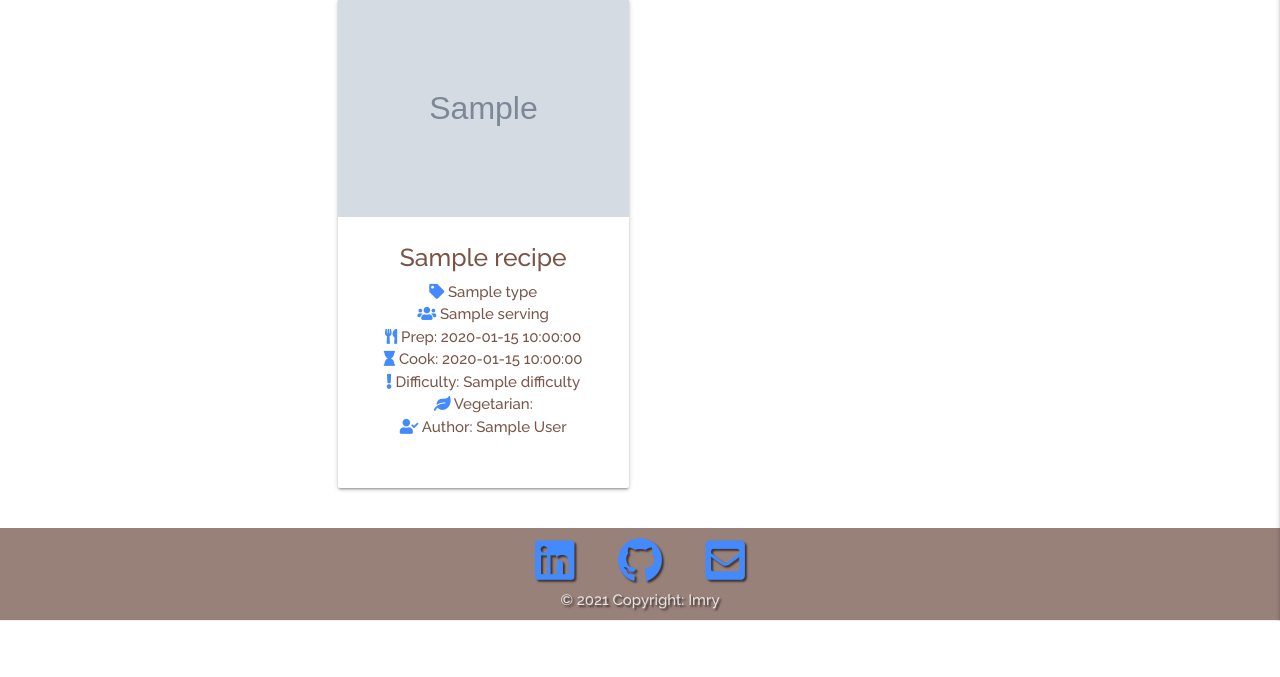
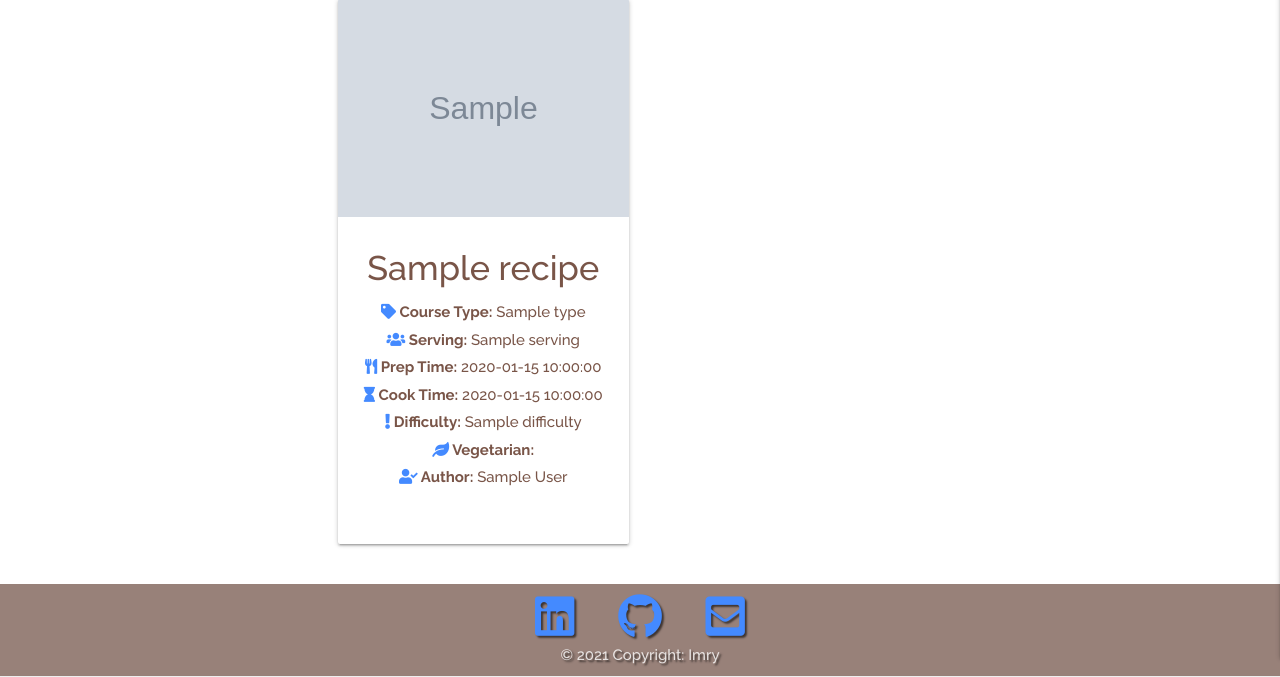
Before and after one commit to mattyImry/Nonna-s-Kitchen_MS3-Code-Institute, a Flask app: page / in a window 1280 px wide. Shown: the part 202-879 px from the top of the page. Before the commit the page ends 823 px from the top, so only its background shows below. Run offline with Flask 2, Linux system fonts and the light colour scheme; the visitor is signed in with stand-in values (Sample User, id 1); grey boxes marked "Sample" are stand-in pictures; a database or web service that is not in the repository returns one stand-in record (values such as "Sample title"); some libraries are stand-ins or nearby versions; some web fonts are replaced.

Commit message:
Complete sengle recipe page

```diff
--- a/static/css/style.css
+++ b/static/css/style.css
@@ -16,7 +16,6 @@ body::after {
 .text-shadow {
     text-shadow: 2px 2px 2px rgba(0, 0, 0, 0.6);
     padding: 0 25px;
-
 }
 
 /* NAVBAR */
@@ -47,7 +46,6 @@ body::after {
     height: 92px;
 }
 
-
 /* INDEX.HTML PAGE */
 
  .card .card-content {
@@ -57,6 +55,10 @@ body::after {
  .title-pages {
     font-weight: 600;
     margin-top: 35px;
+}
+
+.list-card {
+    padding-bottom: 5px;
 }
 
 /* REGISTER.HTML PAGE */
@@ -139,8 +141,16 @@ body::after {
     margin-top: 35px;
 }
 
-@media only screen and (min-width: 768px) {
-    .divider-2{
+.divider-3 {
+    margin-bottom: 20px;
+}
+
+.class-list {
+    font-weight: bold;
+}
+
+@media only screen and (min-width: 600px) {
+    .divider-2 {
         display: none;
     }
 }
--- a/templates/base.html
+++ b/templates/base.html
@@ -81,7 +81,7 @@
                     <div class="s12 center-align">
                         <div class="social">
                             <a href="https://www.linkedin.com/in/matteo-imeri-5995021b7/"><i class="fab fa-linkedin fa-3x footer-icons "></i></a>
-                            <a href="https://github.com/mattyImry"><i class="fab fa-github fa-3x footer-icons  t "></i></a>
+                            <a href="https://github.com/mattyImry"><i class="fab fa-github fa-3x footer-icons "></i></a>
                             <a href="#"><i class="fas fa-envelope-square fa-3x footer-icons "></i></a>
                         </div>
                         <div class="copyright">
--- a/templates/index.html
+++ b/templates/index.html
@@ -16,14 +16,14 @@
                                 <img src="{{ recipe.image }}" alt="{{recipe.recipe_name}}">
                             </div>
                             <div class="card-content center-align">
-                                <div><h5 class="brown-text darken-4 center-align">{{recipe.recipe_name}}</h5></div>
-                                <div class="brown-text lighten-4" ><i class="fas fa-tag icon"></i> {{ recipe.type }}</div>
-                                <div class="brown-text lighten-4" ><i class="fas fa-users icon"></i> {{ recipe.serving }}</div>
-                                <div class="brown-text lighten-4"><i class="fas fa-utensils icon"></i> Prep: {{ recipe.prep_time }}</div>
-                                <div class="brown-text lighten-4"><i class="fas fa-hourglass icon"></i> Cook: {{ recipe.cook_time }}</div>
-                                <div class="brown-text lighten-4"><i class="fas fa-exclamation icon"></i> Difficulty: {{ recipe.difficulty }}</div>
-                                <div class="brown-text lighten-4"> <i class="fas fa-leaf icon"></i> Vegetarian: {{ recipe.is_vegetarian }}</div>
-                                <div class="brown-text lighten-4"> <i class="fas fa-user-check icon"></i> Author: {{ recipe.author }}</div>
+                                <div><h4 class="brown-text darken-4 center-align"> {{recipe.recipe_name}} </h4></div>
+                                <div class="brown-text lighten-4 list-card"><i class="fas fa-tag icon"></i><span class="class-list"> Course Type:</span> {{ recipe.type }}</div>
+                                <div class="brown-text lighten-4 list-card" ><i class="fas fa-users icon"></i><span class="class-list"> Serving:</span> {{ recipe.serving }}</div>
+                                <div class="brown-text lighten-4 list-card"><i class="fas fa-utensils icon"></i><span class="class-list"> Prep Time:</span> {{ recipe.prep_time }}</div>
+                                <div class="brown-text lighten-4 list-card"><i class="fas fa-hourglass icon"></i><span class="class-list"> Cook Time:</span> {{ recipe.cook_time }}</div>
+                                <div class="brown-text lighten-4 list-card"><i class="fas fa-exclamation icon"></i><span class="class-list"> Difficulty:</span> {{ recipe.difficulty }}</div>
+                                <div class="brown-text lighten-4 list-card"> <i class="fas fa-leaf icon"></i><span class="class-list"> Vegetarian:</span> {{ recipe.is_vegetarian }}</div>
+                                <div class="brown-text lighten-4 list-card"> <i class="fas fa-user-check icon"></i><span class="class-list"> Author:</span> {{ recipe.author }}</div>
                             </div>
                         </a>
                         <div class="row center-align">
```
Also changed, not shown: templates/myprofile.html (+12 -6 lines), templates/single_recipe.html (+22 -17 lines).
